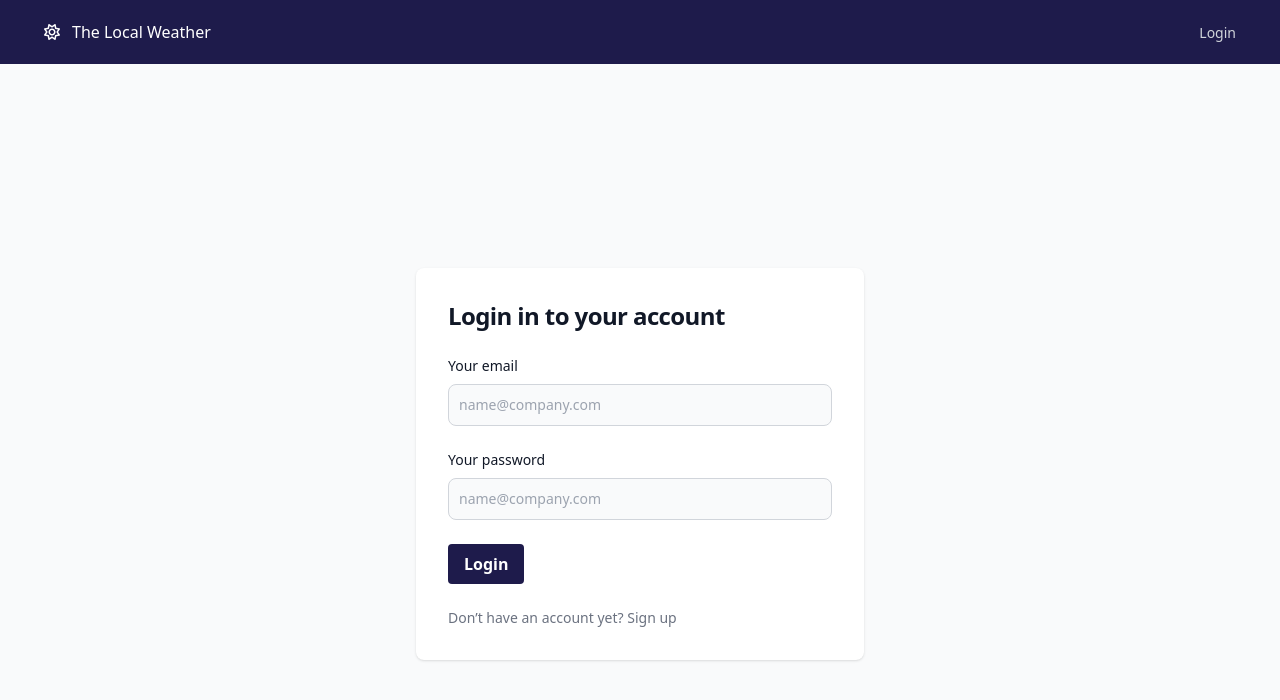
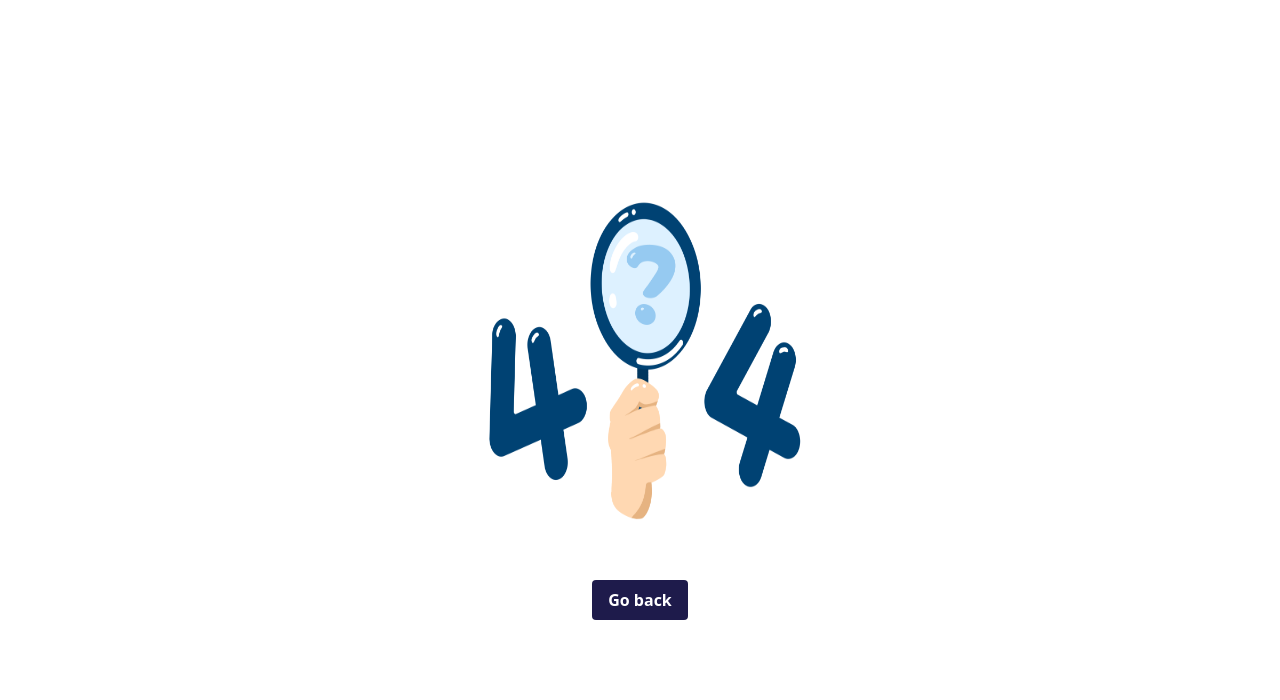
Before and after one commit to vipin760/weather-app-vuejs, a Vue app in the folder frontend/: page /not-found in a window 1280 px wide. Before the commit this address led to /login. Shown: the top 700 px of the page. Built offline with nearby package versions, Linux system fonts and the light colour scheme.

Commit message:
not found page added

```diff
--- a/frontend/src/App.vue
+++ b/frontend/src/App.vue
@@ -1,9 +1,7 @@
 <script setup>
-import Nav from "./components/Nav.vue";
 </script>
 <template>
 <main>
- <Nav />
  <RouterView />
 </main>
 </template>
--- a/frontend/src/components/Home.vue
+++ b/frontend/src/components/Home.vue
@@ -1,8 +1,9 @@
 <script setup>
-
+import Nav from "./Nav.vue";
 </script>
 
 <template>
+<Nav />
      <h1 class="text-3xl font-bold underline">
     Hello world!
   </h1>
--- a/frontend/src/components/Nav.vue
+++ b/frontend/src/components/Nav.vue
@@ -22,23 +22,7 @@ const handleLogout= async()=>{
     })
 }
 // Navigation guard to check authentication status before each navigation
-router.beforeEach((to, from, next) => {
-  if (to.name === 'Login') {
-    // If navigating to the login page, no need to check authentication
-    next();
-  } else {
-    // For other pages, check if the user is logged in
-    if (sessionStorage.getItem('token')) {
-      // User is logged in
-      isLoggedIn.value = true;
-      next();
-    } else {
-      // User is not logged in, redirect to login page
-      isLoggedIn.value = false;
-      next({ name: 'Login' });
-    }
-  }
-});
+
 </script>
 
 <template>
--- /dev/null
+++ b/frontend/src/components/partials/NotFound.vue
@@ -0,0 +1,22 @@
+<script setup></script>
+
+<style lang="css" scoped>
+.container {
+  display: flex;
+  align-items: center;
+  justify-content: center;
+  height: 100vh;
+  flex-direction: column;
+}
+.container img {
+  width: 25rem;
+  height: 25rem;
+}
+</style>
+
+<template>
+  <div class="container">
+    <img src="/src/assets/Lovepik_com-401803270-404-page-error.png" alt="" />
+    <a href="/" class="bg-indigo-950 hover:bg-blue-700 text-white font-bold py-2 px-4 rounded">Go back</a>
+  </div>
+</template>
--- a/frontend/src/router/index.js
+++ b/frontend/src/router/index.js
@@ -1,9 +1,10 @@
 import { createRouter, createWebHistory } from "vue-router";
 import Home from "../components/Home.vue";
-import { guardMyroute, authGuard } from "/src/store/routeGuard";
+import NotFound from "../components/partials/NotFound.vue"
+import { guardMyroute, authGuard } from "../store/routeGuard";
 
 const routes = [
-  { path: "/", name: "Home", beforeEnter: guardMyroute, component: Home },
+  { path: "/", name: "Home",beforeEnter:guardMyroute, component: Home },
   {
     path: "/login",
     name: "Login",
@@ -13,8 +14,15 @@ const routes = [
   {
     path: "/register",
     name: "Register",
+    beforeEnter: authGuard,
     component: () => import("../components/Register.vue"),
   },
+  {
+    path:"/not-found",
+    name:"NotFound",
+    component:NotFound
+  },
+  { path: '/:pathMatch(.*)*', redirect: '/not-found' }
 ];
 
 const router = createRouter({
```
Also changed, not shown: frontend/src/assets/Lovepik_com-401803270-404-page-error.png (added).
